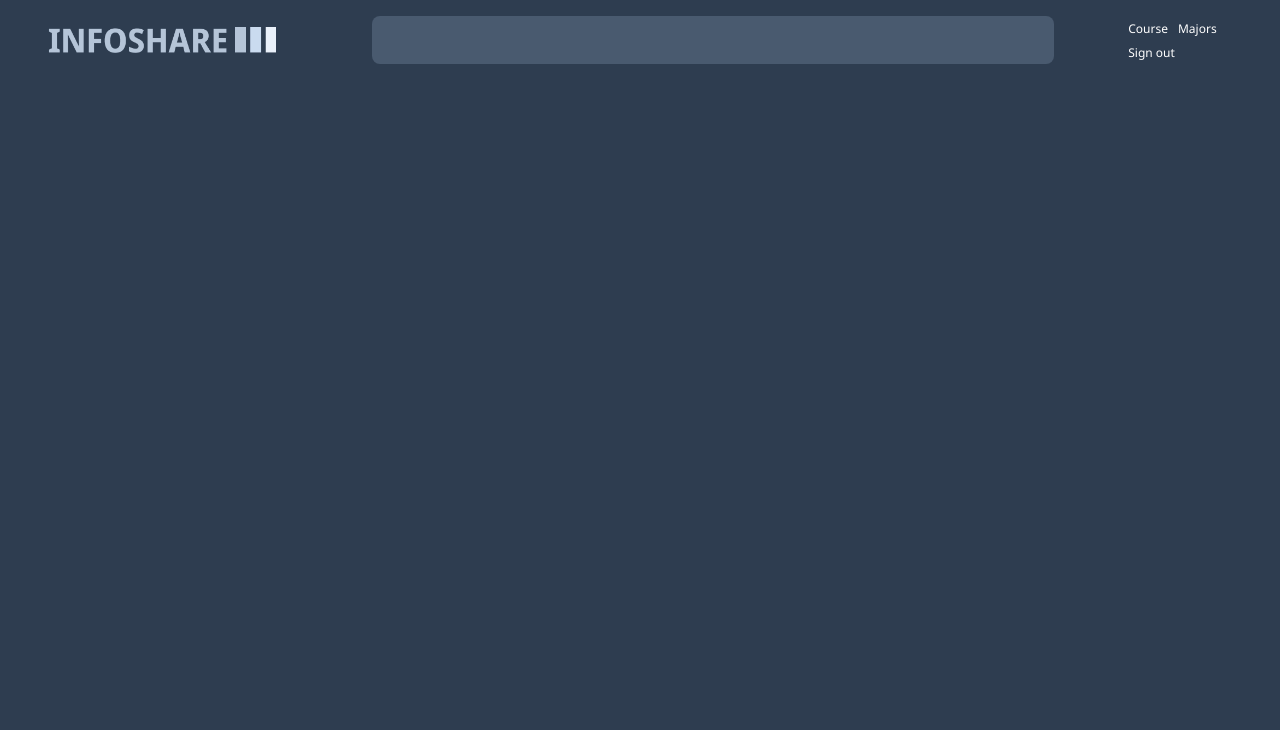
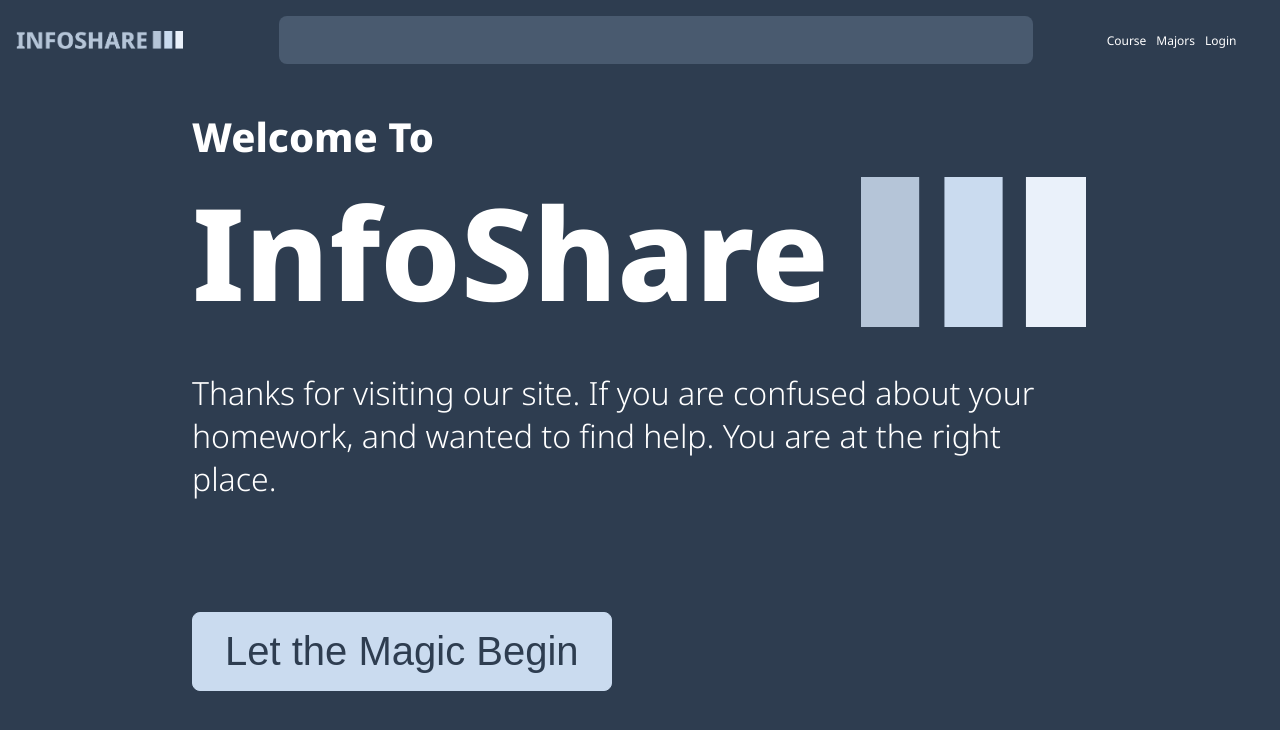
Before and after one commit to SciencePotato/bu-infoshare-next, a Next.js app: page / in a window 1280 px wide. Shown: the top 730 px of the page. Built offline with nearby package versions, Linux system fonts and the light colour scheme.

Commit message:
Splash Page Update + Firebase added

```diff
--- a/components/navbar/navbar.tsx
+++ b/components/navbar/navbar.tsx
@@ -22,7 +22,7 @@ export default function Navbar () {
                 <div>
                     <div> Course </div>
                     <div> Majors </div>
-                    <div> Sign out </div>
+                    <div> Login </div>
                 </div>
             </nav>
         </>
--- a/package.json
+++ b/package.json
@@ -10,6 +10,7 @@
   },
   "dependencies": {
     "express": "^4.18.1",
+    "firebase": "^9.12.1",
     "next": "12.3.1",
     "react": "18.2.0",
     "react-dom": "18.2.0",
--- a/pages/index.tsx
+++ b/pages/index.tsx
@@ -1,19 +1,63 @@
 import type { NextPage } from 'next'
 import Head from 'next/head'
 import Image from 'next/image'
-import styles from '../styles/Home.module.scss'
+import styles from '../styles/Splash.module.scss'
 import Navbar from '../components/navbar/navbar'
+import brick from '../public/brick.png'
+import { initializeApp } from 'firebase/app';
+import { getDatabase } from "firebase/database"
+import Link from 'next/link'
+import { getAuth, createUserWithEmailAndPassword } from "firebase/auth";
+
+const firebaseConfig = {
+  apiKey: "AIzaSyD-sgjpJ5oJr1lbD7oxlgPdZbQxESPWXdw",
+  authDomain: "buinfoshare.firebaseapp.com",
+  databaseURL: "https://buinfoshare-default-rtdb.firebaseio.com/",
+  projectId: "buinfoshare",
+  storageBucket: "buinfoshare.appspot.com",
+};
+
+const app =  initializeApp(firebaseConfig);
+const database = getDatabase(app);
+const auth = getAuth();
+
+// createUserWithEmailAndPassword(auth, "houchic@bu.edu", "abc123")
+//   .then((userCredential) => {
+//     // Signed in
+//     const user = userCredential.user;
+//     // ...
+//   })
+//   .catch((error) => {
+//     const errorCode = error.code;
+//     const errorMessage = error.message;
+//     // ..
+//   });
 
 const Home: NextPage = () => {
   return (
     <div className={styles.container}>
       <Head>
-        <title>Create Next App</title>
+        <title> InfoShare </title>
         <meta name="description" content="Generated by create next app" />
         <link rel="icon" href="/favicon.ico" />
       </Head>
 
       <Navbar></Navbar>
+      <main className={styles.splashPage}>
+        <div>
+          <h2> Welcome To </h2>
+          <div>
+            <h1> InfoShare </h1>
+            <div>
+              <Image src={brick} style={{"display": "inline"}} height={150}/>
+            </div>
+          </div>
+          <h3> Thanks for visiting our site. If you are confused about your homework, and wanted to find help. You are at the right place. </h3>
+          <Link href={"/Log-in"}>
+            <button> Let the Magic Begin </button>
+          </Link>
+        </div>
+      </main>
     </div>
   )
 }
--- a/styles/Home.module.scss
+++ /dev/null
@@ -1,131 +0,0 @@
-@import './globalVariable.scss';
-
-.container {
-  padding: 0 2rem;
-}
-
-.main {
-  min-height: 100vh;
-  padding: 4rem 0;
-  flex: 1;
-  display: flex;
-  flex-direction: column;
-  justify-content: center;
-  align-items: center;
-}
-
-.footer {
-  display: flex;
-  flex: 1;
-  padding: 2rem 0;
-  border-top: 1px solid #eaeaea;
-  justify-content: center;
-  align-items: center;
-}
-
-.footer a {
-  display: flex;
-  justify-content: center;
-  align-items: center;
-  flex-grow: 1;
-}
-
-.title a {
-  color: #0070f3;
-  text-decoration: none;
-}
-
-.title a:hover,
-.title a:focus,
-.title a:active {
-  text-decoration: underline;
-}
-
-.title {
-  margin: 0;
-  line-height: 1.15;
-  font-size: 4rem;
-}
-
-.title,
-.description {
-  text-align: center;
-}
-
-.description {
-  margin: 4rem 0;
-  line-height: 1.5;
-  font-size: 1.5rem;
-}
-
-.code {
-  background: #fafafa;
-  border-radius: 5px;
-  padding: 0.75rem;
-  font-size: 1.1rem;
-  font-family: Menlo, Monaco, Lucida Console, Liberation Mono, DejaVu Sans Mono,
-    Bitstream Vera Sans Mono, Courier New, monospace;
-}
-
-.grid {
-  display: flex;
-  align-items: center;
-  justify-content: center;
-  flex-wrap: wrap;
-  max-width: 800px;
-}
-
-.card {
-  margin: 1rem;
-  padding: 1.5rem;
-  text-align: left;
-  color: inherit;
-  text-decoration: none;
-  border: 1px solid #eaeaea;
-  border-radius: 10px;
-  transition: color 0.15s ease, border-color 0.15s ease;
-  max-width: 300px;
-}
-
-.card:hover,
-.card:focus,
-.card:active {
-  color: #0070f3;
-  border-color: #0070f3;
-}
-
-.card h2 {
-  margin: 0 0 1rem 0;
-  font-size: 1.5rem;
-}
-
-.card p {
-  margin: 0;
-  font-size: 1.25rem;
-  line-height: 1.5;
-}
-
-.logo {
-  height: 1em;
-  margin-left: 0.5rem;
-}
-
-@media (max-width: 600px) {
-  .grid {
-    width: 100%;
-    flex-direction: column;
-  }
-}
-
-@media (prefers-color-scheme: dark) {
-  .card,
-  .footer {
-    border-color: #222;
-  }
-  .code {
-    background: #111;
-  }
-  .logo img {
-    filter: invert(1);
-  }
-}
--- a/styles/HomePage.module.scss
+++ b/styles/HomePage.module.scss
@@ -25,7 +25,7 @@
 
         // Right Side
         &:last-of-type {
-            flex: 1;
+            flex: 2;
             min-width: 80px;
             display: flex;
             margin-left: 0px;
@@ -33,7 +33,7 @@
     }
 
     & > section {
-        flex: 6;
+        flex: 9;
         position: relative;
         margin: 1rem;
         margin-left: 7.5vw;
--- a/styles/Nav.module.scss
+++ b/styles/Nav.module.scss
@@ -18,7 +18,7 @@
 
         // Search bar
         &:nth-of-type(2) {
-            flex: 6;
+            flex: 9;
             background-color: $primary-color-light;
             border-radius: 0.5rem;
             height: 3rem;
@@ -28,7 +28,7 @@
 
         // Other
         &:last-of-type {
-            flex: 1;
+            flex: 2;
             min-width: 80px;
             margin-left: 0px;
             display: flex;
--- /dev/null
+++ b/styles/Splash.module.scss
@@ -0,0 +1,55 @@
+@import './globalVariable.scss';
+
+.splashPage {
+  display: grid;
+  place-items: center;
+  margin: auto;
+  width: 70vw;
+  height: 80vh;
+  & > div {
+    & > h2 {
+      font-size: 2.5rem;
+      margin: 0px;
+      font-weight: 800;
+    }
+
+    & > h3 {
+      font-size: 2rem;
+      font-weight: 300;
+    }
+
+    & > button {
+      margin-top: 5rem;
+      font-size: 2.5rem;
+      border-radius: 0.5rem;
+      cursor: pointer;
+      border: solid 1px $primary-color-superLight;
+      font-weight: 500;
+      padding: 1rem 2rem;
+      background-color: $primary-color-superLight;
+      color: $primary-color;
+      transition: ease-out 0.25s;
+      &:hover {
+        color: $primary-color-superLight;
+        background-color: $primary-color;
+      }
+    }
+
+    & > div {
+      display: flex;
+      align-items: center;
+      flex-wrap: wrap;
+      & > h1 {
+        font-size: 8rem;
+        margin: 0px;
+        font-weight: 800;
+        margin-right: 2rem;
+      }
+
+      & > div {
+        display: grid;
+        place-items: center;
+      }
+    }
+  }
+}
```
Also changed, not shown: public/brick.png (added), 1 other file (tests, documents, lock files or other folders).
